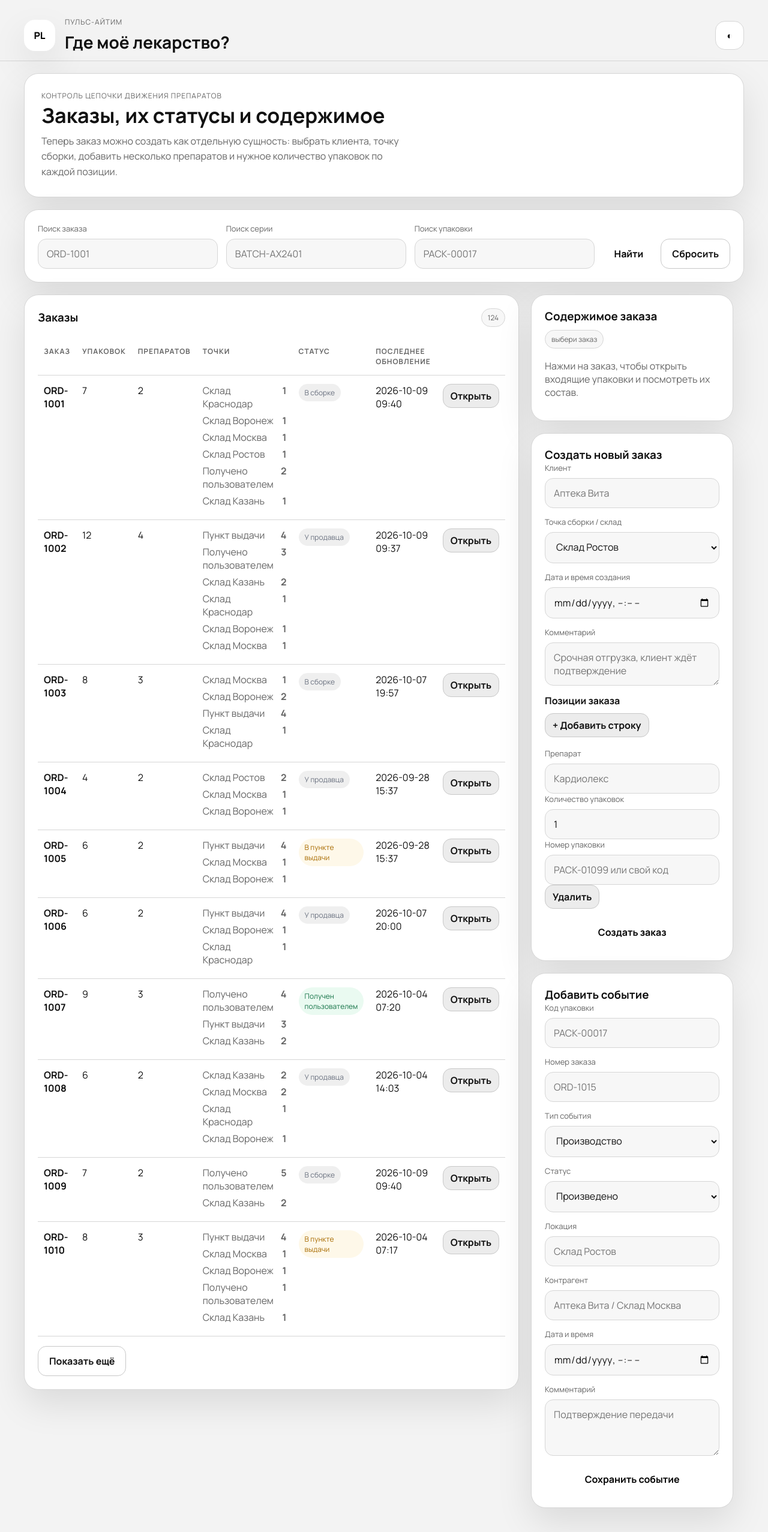
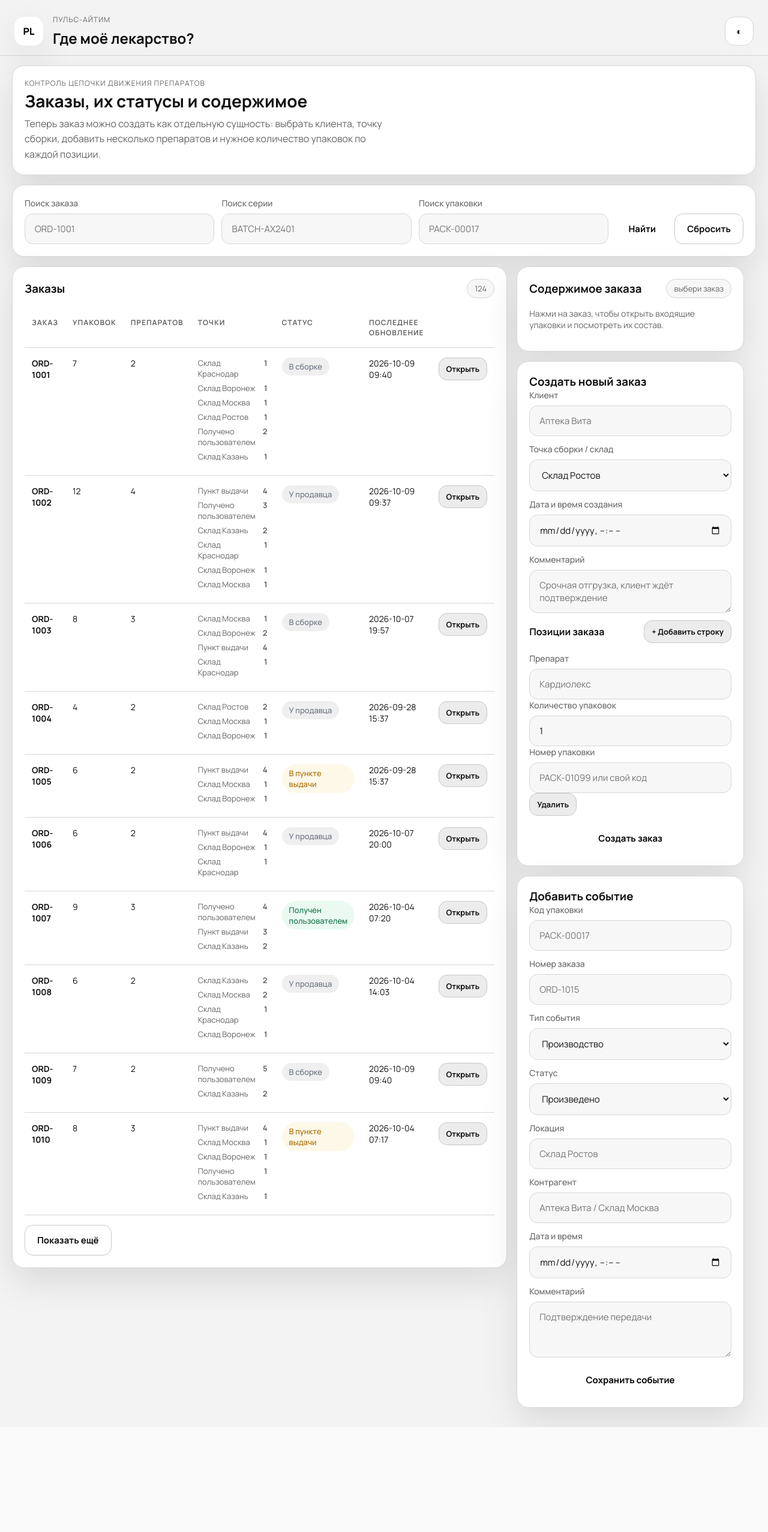
Before and after one commit to FelixVoronkin/Hakaton, a FastAPI app: page / in a window 1280 px wide. Shown: the whole page at 60% size. After the commit the page ends 2379 px from the top, so only its background shows below. Run offline with FastAPI, Linux system fonts and the light colour scheme; data comes from the database, SQL or seed files in the repository.

Commit message:
Update style.css

```diff
--- a/Case-chempion-main/app/static/style.css
+++ b/Case-chempion-main/app/static/style.css
@@ -2,71 +2,71 @@
 [data-theme="light"]{--bg:#f3f3f3;--surface:#fff;--surface-2:#f7f7f7;--surface-3:#ececec;--line:#d6d6d6;--line-2:#c8c8c8;--text:#111;--muted:#666;--primary:#111;--primary-2:#2d2d2d;--green:#157347;--yellow:#a86b00;--gray:#6b7280;--shadow:0 24px 60px rgba(0,0,0,.10)}
 *{box-sizing:border-box}html,body{margin:0;padding:0;font-family:'Manrope',sans-serif;background:var(--bg);color:var(--text);-webkit-text-size-adjust:100%}a{text-decoration:none;color:inherit}button,input,select,textarea{font:inherit}.skip-link{position:absolute;left:-9999px}.skip-link:focus{left:16px;top:16px;background:var(--surface);padding:10px 14px;border-radius:10px;z-index:20}
 
-.topbar{display:flex;justify-content:space-between;align-items:center;padding:28px 40px 12px;border-bottom:1px solid var(--line)}
+.topbar{display:flex;justify-content:space-between;align-items:center;padding:24px 24px 12px;border-bottom:1px solid var(--line)}
 .topbar>div{display:flex;gap:16px;align-items:center}
-.brand-mark{width:52px;height:52px;border-radius:18px;display:grid;place-items:center;color:#050505;background:#fff;font-weight:800;box-shadow:var(--shadow);flex-shrink:0}
+.brand-mark{width:48px;height:48px;border-radius:16px;display:grid;place-items:center;color:#050505;background:#fff;font-weight:800;box-shadow:var(--shadow);flex-shrink:0}
 .eyebrow{margin:0 0 6px;color:var(--muted);text-transform:uppercase;letter-spacing:.08em;font-size:12px}
 h1,h2,h3,h4,p{margin:0}
-h1{font-size:28px}
-h2{font-size:34px;max-width:760px;line-height:1.08}
+h1{font-size:24px}
+h2{font-size:28px;max-width:760px;line-height:1.1}
 
-.layout{padding:20px 40px 40px;display:grid;gap:20px}
-.hero-card,.panel{background:var(--surface);border:1px solid var(--line);border-radius:24px;box-shadow:var(--shadow)}
-.hero-card{padding:28px;display:grid;gap:24px;grid-template-columns:1.4fr 1fr}
-.hero-text{margin-top:12px;color:var(--muted);line-height:1.6;max-width:64ch}
+.layout{padding:16px 20px 32px;display:grid;gap:16px}
+.hero-card,.panel{background:var(--surface);border:1px solid var(--line);border-radius:20px;box-shadow:var(--shadow)}
+.hero-card{padding:20px;display:grid;gap:20px;grid-template-columns:1.4fr 1fr}
+.hero-text{margin-top:10px;color:var(--muted);line-height:1.6;max-width:64ch}
 
-.metric-grid{display:grid;grid-template-columns:repeat(2,minmax(0,1fr));gap:14px}
-.metric-card{border-radius:20px;padding:18px;background:var(--surface-2);border:1px solid var(--line);display:flex;flex-direction:column;gap:10px}
+.metric-grid{display:grid;grid-template-columns:repeat(2,minmax(0,1fr));gap:12px}
+.metric-card{border-radius:16px;padding:16px;background:var(--surface-2);border:1px solid var(--line);display:flex;flex-direction:column;gap:8px}
 .metric-card span{color:var(--muted);font-size:13px}
-.metric-card strong{font-size:30px}
+.metric-card strong{font-size:26px}
 
-.filters-panel{padding:20px 24px}
-.search-form,.stack-form{display:grid;gap:14px}
+.filters-panel{padding:16px 20px}
+.search-form,.stack-form{display:grid;gap:12px}
 .search-form{grid-template-columns:1fr 1fr 1fr auto;align-items:end}
 
 .field{display:grid;gap:8px}
-.field label{font-size:13px;color:var(--muted)}
-input,select,textarea{width:100%;border:1px solid var(--line);border-radius:14px;padding:13px 14px;background:var(--surface-2);color:var(--text)}
+.field label{font-size:14px;color:var(--muted);font-weight:500}
+input,select,textarea{width:100%;border:1px solid var(--line);border-radius:14px;padding:14px 16px;background:var(--surface-2);color:var(--text);font-size:15px}
 input:focus,select:focus,textarea:focus{outline:2px solid var(--primary-2);border-color:var(--primary)}
 
 .actions{display:flex;gap:10px;flex-wrap:wrap}
 .btn,.tiny-btn{border-radius:14px;border:1px solid var(--line-2);display:inline-flex;align-items:center;justify-content:center;font-weight:700;cursor:pointer}
-.btn{padding:13px 18px;min-height:48px}
-.tiny-btn{padding:8px 12px;min-height:36px;background:var(--surface-3);color:var(--text)}
+.btn{padding:14px 20px;min-height:50px;font-size:15px}
+.tiny-btn{padding:8px 12px;min-height:38px;background:var(--surface-3);color:var(--text);font-size:13px}
 .btn-primary{background:#fff;color:#050505;border-color:#fff}
 .btn-ghost{background:var(--surface);color:var(--text)}
 
-.content-grid{display:grid;grid-template-columns:1.55fr .95fr;gap:20px;align-items:start}
-.left-column,.right-column{display:grid;gap:20px}
-.panel{padding:22px}
+.content-grid{display:grid;grid-template-columns:1.55fr .95fr;gap:16px;align-items:start}
+.left-column,.right-column{display:grid;gap:16px}
+.panel{padding:20px}
 
-.section-title-row{display:flex;justify-content:space-between;align-items:center;margin-bottom:18px;gap:10px;flex-wrap:wrap}
-.count-pill{display:inline-flex;align-items:center;justify-content:center;border-radius:999px;padding:6px 10px;font-size:12px;background:var(--surface-2);border:1px solid var(--line);color:var(--muted)}
+.section-title-row{display:flex;justify-content:space-between;align-items:center;margin-bottom:16px;gap:10px;flex-wrap:wrap}
+.count-pill{display:inline-flex;align-items:center;justify-content:center;border-radius:999px;padding:6px 12px;font-size:13px;background:var(--surface-2);border:1px solid var(--line);color:var(--muted)}
 
 .table-wrap,.summary-table-wrap{overflow-x:auto;-webkit-overflow-scrolling:touch;width:100%}
 table{width:100%;border-collapse:collapse;min-width:720px}
-th,td{text-align:left;padding:14px 10px;border-bottom:1px solid var(--line);vertical-align:top}
+th,td{text-align:left;padding:16px 12px;border-bottom:1px solid var(--line);vertical-align:top;font-size:14px}
 th{font-size:12px;color:var(--muted);text-transform:uppercase;letter-spacing:.08em}
 .order-row:hover{background:var(--surface-2)}
-.cell-stack{display:flex;justify-content:space-between;gap:12px;color:var(--muted);margin-bottom:6px}
+.cell-stack{display:flex;justify-content:space-between;gap:12px;color:var(--muted);margin-bottom:6px;font-size:13px}
 
-.status-chip{display:inline-flex;align-items:center;justify-content:center;border-radius:999px;padding:6px 10px;font-size:12px}
+.status-chip{display:inline-flex;align-items:center;justify-content:center;border-radius:999px;padding:6px 12px;font-size:13px;font-weight:500}
 .status-green{background:rgba(87,211,140,.12);color:var(--green)}
 .status-yellow{background:rgba(240,193,75,.12);color:var(--yellow)}
 .status-gray{background:rgba(140,140,140,.14);color:var(--gray)}
-.empty-cell{text-align:center;color:var(--muted);padding:24px}
+.empty-cell{text-align:center;color:var(--muted);padding:24px;font-size:14px}
 
-.detail-meta{color:var(--muted);margin-bottom:14px}
+.detail-meta{color:var(--muted);margin-bottom:14px;font-size:14px}
 .summary-grid{display:grid;grid-template-columns:repeat(3,1fr);gap:12px;margin-bottom:16px}
-.summary-box,.timeline-item{padding:14px;border-radius:18px;border:1px solid var(--line);background:var(--surface-2);display:grid;gap:8px}
+.summary-box,.timeline-item{padding:16px;border-radius:16px;border:1px solid var(--line);background:var(--surface-2);display:grid;gap:8px}
 .summary-box ul{list-style:none;padding:0;margin:0;display:grid;gap:10px}
-.summary-box li{display:flex;justify-content:space-between;gap:10px;color:var(--muted)}
-.mini-title{font-size:12px;color:var(--muted);text-transform:uppercase;letter-spacing:.08em;margin-bottom:10px}
+.summary-box li{display:flex;justify-content:space-between;gap:10px;color:var(--muted);font-size:14px}
+.mini-title{font-size:12px;color:var(--muted);text-transform:uppercase;letter-spacing:.08em;margin-bottom:8px}
 .timeline{display:grid;gap:12px}
 .timeline-head{display:flex;justify-content:space-between;gap:12px}
 .timeline-head strong{font-size:15px}
 .timeline-meta{color:var(--muted);font-size:13px}
-.warning-box{margin:0 0 14px;padding:12px 14px;border-radius:14px;border:1px solid rgba(240,193,75,.35);background:rgba(240,193,75,.08);color:var(--yellow)}
+.warning-box{margin:0 0 14px;padding:14px 16px;border-radius:14px;border:1px solid rgba(240,193,75,.35);background:rgba(240,193,75,.08);color:var(--yellow);font-size:14px}
 .theme-toggle{width:48px;height:48px;border-radius:16px;border:1px solid var(--line);background:var(--surface);color:var(--text);cursor:pointer;flex-shrink:0}
 .hidden{display:none}
 
@@ -74,7 +74,7 @@ th{font-size:12px;color:var(--muted);text-transform:uppercase;letter-spacing:.08
 display: none;
 }
 
-/* --- УЛЬТРАКОМПАКТНЫЕ МОБИЛЬНЫЕ СТИЛИ --- */
+/* --- АДАПТИВНАЯ СЕТКА БЕЗ УМЕНЬШЕНИЯ ШРИФТОВ --- */
 
 @media (max-width: 1120px) {
 .hero-card,
@@ -85,184 +85,43 @@ grid-template-columns: 1fr;
 
 @media (max-width: 900px) {
 .search-form {
-grid-template-columns: 1fr;
+grid-template-columns: 1fr; /* Поля поиска располагаются друг под другом в полную ширину /
 }
 .metric-grid,
 .summary-grid {
-grid-template-columns: 1fr;
+grid-template-columns: 1fr; / Метрики идут в одну колонку крупные и читаемые */
 }
 }
 
 @media (max-width: 760px) {
-body {
-font-size: 13px;
+.topbar {
+padding: 16px;
 }
 
-.topbar,
 .layout {
-padding-left: 8px;
-padding-right: 8px;
-gap: 10px;
-}
-
-.topbar {
-padding-top: 10px;
-padding-bottom: 8px;
-}
-
-.topbar > div {
-gap: 8px;
-}
-
-.brand-mark {
-width: 32px;
-height: 32px;
-border-radius: 10px;
-font-size: 12px;
-}
-
-.theme-toggle {
-width: 32px;
-height: 32px;
-border-radius: 10px;
-}
-
-h1 {
-font-size: 15px;
-}
-
-h2 {
-font-size: 16px;
-line-height: 1.2;
-}
-
-.eyebrow {
-font-size: 9px;
-margin-bottom: 1px;
-letter-spacing: .05em;
+padding: 12px 16px 24px;
+gap: 12px;
 }
 
 .panel,
 .hero-card,
 .filters-panel {
-padding: 10px;
-border-radius: 12px;
-gap: 8px;
-}
-
-.hero-text {
-font-size: 12px;
-margin-top: 4px;
-line-height: 1.4;
-}
-
-.metric-grid {
-gap: 8px;
-}
-
-.metric-card {
-padding: 10px;
-border-radius: 10px;
-gap: 4px;
-}
-
-.metric-card strong {
-font-size: 18px;
-}
-
-.metric-card span {
-font-size: 10px;
-}
-
-.field {
-gap: 2px;
-}
-
-.field label {
-font-size: 10px;
-}
-
-input, select, textarea {
-padding: 6px 8px;
-border-radius: 8px;
-font-size: 12px;
-min-height: 32px;
+padding: 16px;
+border-radius: 16px;
 }
 
 .actions {
 flex-direction: column;
 align-items: stretch;
-gap: 6px;
 }
 
 .btn {
-width: 100%;
-padding: 6px 10px;
-min-height: 32px;
-font-size: 12px;
-border-radius: 8px;
+width: 100%; /* Кнопки растягиваются под палец */
 }
 
-.tiny-btn {
-padding: 4px 8px;
-min-height: 26px;
-font-size: 11px;
-border-radius: 6px;
-}
-
-.section-title-row {
-margin-bottom: 10px;
-}
-
-th, td {
-padding: 8px 6px;
-font-size: 11px;
-}
-
-th {
-font-size: 9px;
-}
-
-.summary-grid {
-gap: 8px;
-margin-bottom: 10px;
-}
-
-.summary-box, .timeline-item {
-padding: 8px;
-border-radius: 10px;
-gap: 6px;
-}
-
-.summary-box ul {
-gap: 6px;
-}
-
-.summary-box li {
-font-size: 11px;
-}
-
-.timeline {
-gap: 8px;
-}
-
-.timeline-head strong {
-font-size: 12px;
-}
-
-.timeline-meta {
-font-size: 10px;
-}
-
-.warning-box {
-margin-bottom: 8px;
-padding: 8px;
-border-radius: 8px;
-font-size: 11px;
-}
-
-.count-pill {
-padding: 2px 6px;
-font-size: 10px;
+/* Сохраняем крупный, читаемый размер текста (14-15px), убирая горизонтальную тесноту /
+input, select, textarea {
+font-size: 16px; / Предотвращает зум на iOS и отлично читается */
+padding: 14px;
 }
 }
```
